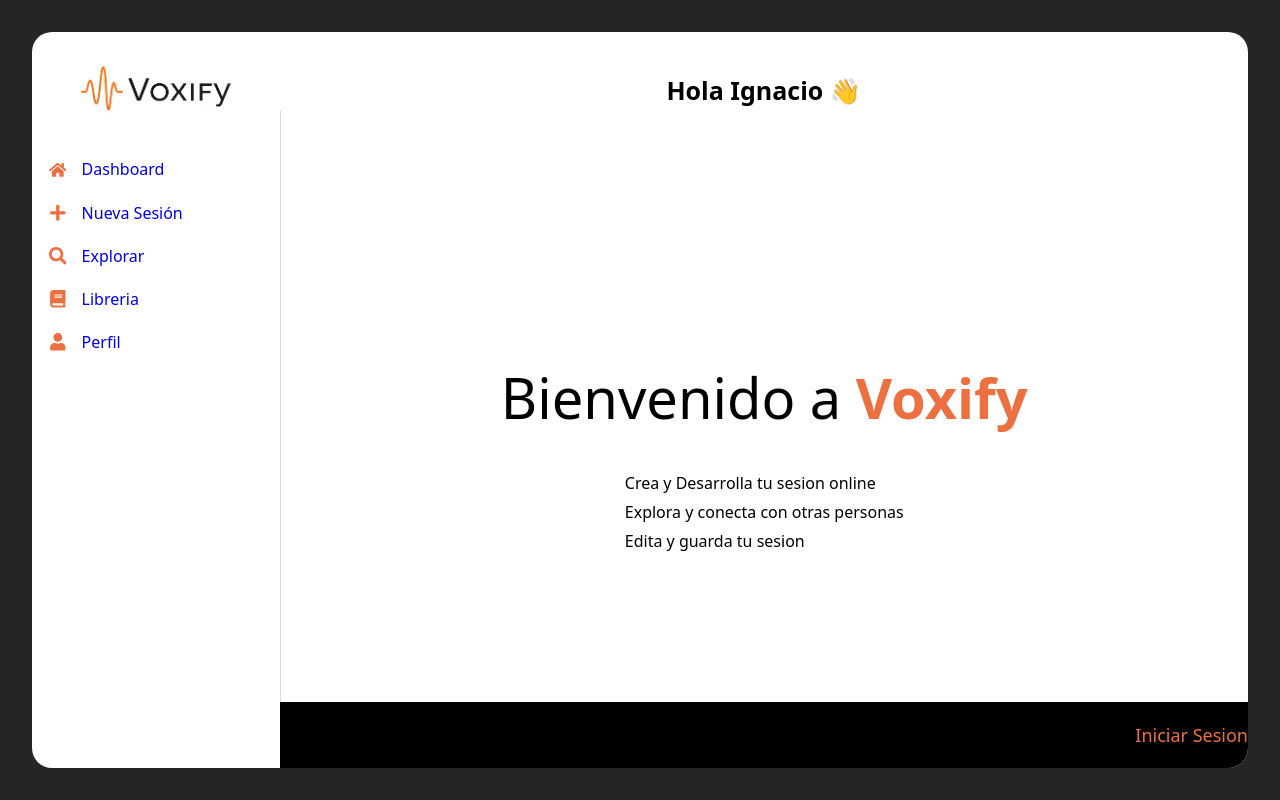
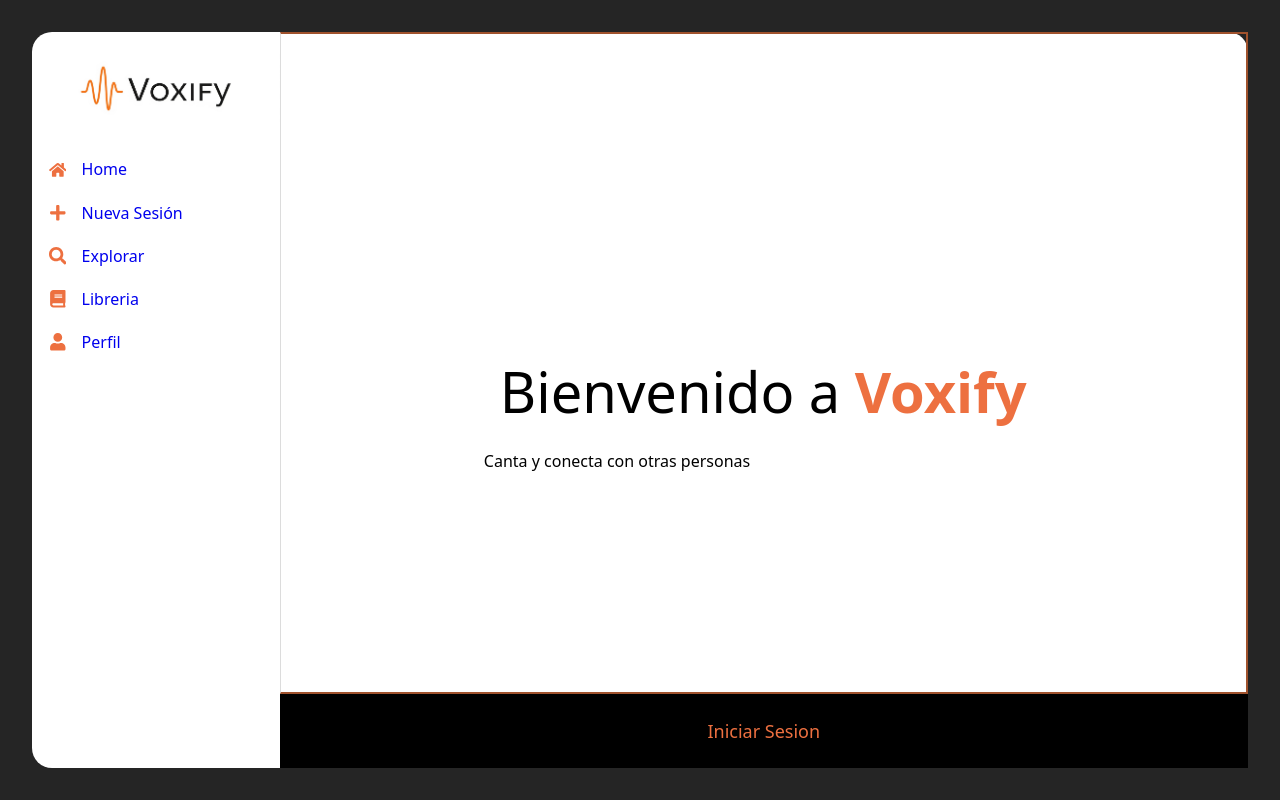
Before and after one commit to ignaarguello/Voxify, a React (Vite) app in the folder Cliente/: page / in a window 1280 px wide. Built offline with nearby package versions, Linux system fonts and the light colour scheme; the HTML template or start-up script is replaced by a standard one.

Commit message:
Add/Mejoras de responsve again

```diff
--- a/Cliente/src/componentes/Footer/Footer.css
+++ b/Cliente/src/componentes/Footer/Footer.css
@@ -25,15 +25,20 @@
 
 /* Resolucion Laptops */
 @media screen and (min-width:1280px) {
+
+    /* Contenedor general del Footer */
     #Footer {
         /* border: 3px solid greenyellow; */
-        border-radius: 0 0 20px 0;
-        width: 100%;
         height: 10%;
-        display: flex;
-        justify-content: flex-end;
-        align-items: center;
-        background-color: black;
-        position: static;
+        position: sticky;
+        border-radius: 0;
+    }
+
+    /* Titulo del Footer */
+    #TituloVoxifyWebApp {
+        color: var(--color-primario);
+        font-weight: 500;
+        font-size: 18px;
+        cursor: pointer;
     }
 }
--- a/Cliente/src/componentes/Sidebar/Sidebar.jsx
+++ b/Cliente/src/componentes/Sidebar/Sidebar.jsx
@@ -12,7 +12,7 @@ import { Link } from "react-router-dom";
 const Anclajes = [
   {
     url: "/",
-    label: "Dashboard",
+    label: "Home",
     icono: <FaHome />,
   },
   {
--- a/Cliente/src/layout/Layout.css
+++ b/Cliente/src/layout/Layout.css
@@ -4,7 +4,7 @@
   /* Contenedor Padre - Aplicación  */
   #ContenedorGeneralLayout {
     /* border: 2px solid red; */
-    height: 100vh;
+    height: 96vh;
   }
 
   /* Subcontenedor - Representa al Dashboard - Background Blanco */
@@ -13,7 +13,7 @@
     border-radius: 0px;
     background-color: white;
     width: 100%;
-    height: 105vh;
+    height: 100%;
     display: flex;
     flex-direction: column;
   }
@@ -77,7 +77,7 @@
 
 
   #ChildrenLayout {
-    /* border: 2px solid sienna; */
+    border: 2px solid sienna;
     height: 90%;
     border-radius: 0;
     border-left: 1px solid gainsboro;
--- a/Cliente/src/layout/Layout.jsx
+++ b/Cliente/src/layout/Layout.jsx
@@ -15,7 +15,6 @@ export default function Layout(props) {
                 <Sidebar />
                 <div id='ContenidoLayout'>
                     {/* <HeaderContent titulo='Dashboard' /> */}
-                    <h2 id='TituloHolaUsername'>Hola Ignacio 👋</h2>
                     <div id='ChildrenLayout'>{props.children}</div>
                     <Footer />
                 </div>
--- a/Cliente/src/pages/Dashboard/Dashboard.css
+++ b/Cliente/src/pages/Dashboard/Dashboard.css
@@ -1,5 +1,6 @@
     /*? Resolucion Mobile */
     @media screen and (min-width: 360px) {
+
         /* Contenedor Pagina Dashboard */
         #PaginaDashboardHome {
             /* border: 2px solid red; */
@@ -22,25 +23,11 @@
             font-weight: 600;
             color: var(--color-primario);
         }
-
-        /* Contenedor de las frases - parrafos principales */
-        #ContenedorParrafosPrincipales_Dashboard{
-            /* border: 2px solid aqua; */
-            display: flex;
-            flex-direction: column;
-            margin-top: 1rem;
-            gap: .3rem;
-        }
-
-        /* Item Individual */
-        .ParrafoPrincipalIndividual{
-            font-weight: 500;
-            font-size: 16px;
-        }
     }
 
     /*? Resolucion Laptop */
     @media screen and (min-width: 1280px) {
+
         /* Contenedor Pagina Dashboard */
         #PaginaDashboardHome {
             /* border: 2px solid red; */
--- a/Cliente/src/pages/Dashboard/Dashboard.jsx
+++ b/Cliente/src/pages/Dashboard/Dashboard.jsx
@@ -9,11 +9,9 @@ import SelectorCanciones from '../../componentes/SelectorCanciones/SelectorCanci
 export default function Dashboard() {
   return (
     <div id='PaginaDashboardHome'>
-      <h2 id='TituloBienvenidoVoxify'>Bienvenido a <span id='SpanVoxify'>Voxify</span></h2>
-      <div id='ContenedorParrafosPrincipales_Dashboard'>
-        <span className='ParrafoPrincipalIndividual'>Crea y Desarrolla tu sesion online</span>
-        <span className='ParrafoPrincipalIndividual'>Explora y conecta con otras personas</span>
-        <span className='ParrafoPrincipalIndividual'>Edita y guarda tu sesion</span>
+      <div id='ContenedorTitulos_Dashboard'>
+        <h2 id='TituloBienvenidoVoxify'>Bienvenido a <span id='SpanVoxify'>Voxify</span></h2>
+        <span className='ParrafoPrincipalIndividual'>Canta y conecta con otras personas</span>
       </div>
     </div>
   )
```
